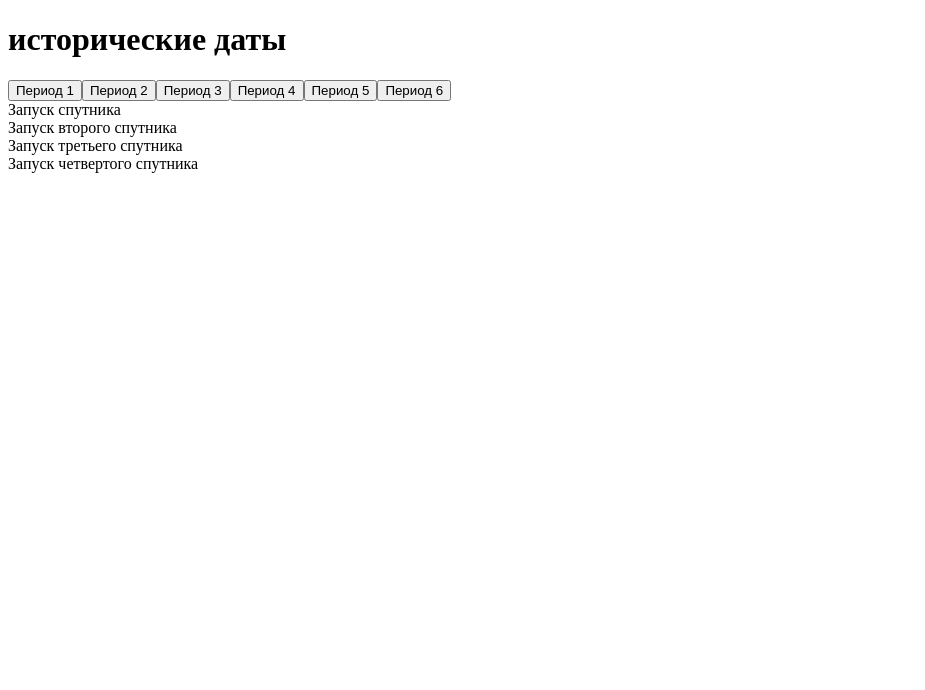
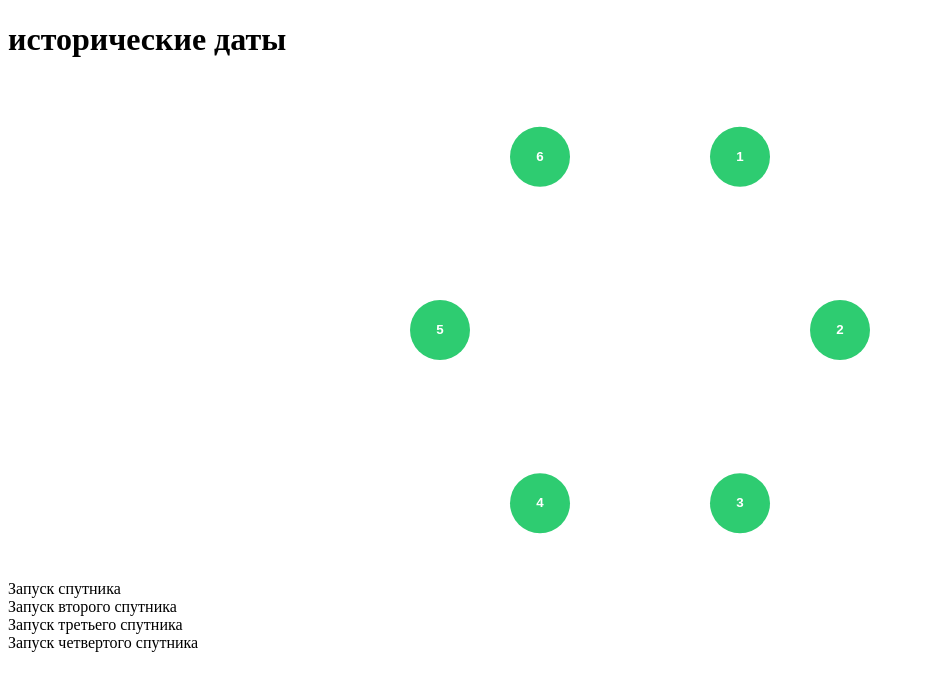
Before and after one commit to kanat0001/-historical-dates, a React app: page / in a window 1280 px wide. Shown: the top 690 px of the page, without its empty margins (0-925 px from the left). Built offline with nearby package versions, Linux system fonts and the light colour scheme.

Commit message:
базовый mvp

```diff
--- a/package.json
+++ b/package.json
@@ -15,7 +15,9 @@
   "devDependencies": {
     "@types/react": "^19.1.9",
     "@types/react-dom": "^19.1.7",
+    "css-loader": "^7.1.2",
     "html-webpack-plugin": "^5.6.3",
+    "style-loader": "^4.0.0",
     "ts-loader": "^9.5.2",
     "typescript": "^5.8.3",
     "webpack": "^5.101.0",
--- a/src/App.tsx
+++ b/src/App.tsx
@@ -1,75 +1,20 @@
 import React from 'react'
 import { useState } from 'react';
+import {cardsData, PeriodKey} from './data/cardsData'
+import Cards from './components/Cards'
+import CircleButton from './components/CircleButton';
 
-function App() {
-  const data = {
-    '1': [
-      {id: 1, text: 'Запуск спутника'},
-      {id: 2, text: 'Запуск второго спутника'},
-      {id: 3, text: 'Запуск третьего спутника'},
-      {id: 4, text: 'Запуск четвертого спутника'},
-    ],
-    '2':[
-      {id: 5, text: 'запуск пятого спутника'},
-      {id: 6, text: 'запуск шестого спутника'},
-      {id: 7, text: 'запуск седьмого спутника'},
-      {id: 8, text: 'запуск восьмого спутника'},
-    ],
-    '3': [
-      {id: 1, text: 'Запуск спутника'},
-      {id: 2, text: 'Запуск второго спутника'},
-      {id: 3, text: 'Запуск третьего спутника'},
-      {id: 4, text: 'Запуск четвертого спутника'},
-    ],
-    '4': [
-      {id: 1, text: 'Запуск спутника'},
-      {id: 2, text: 'Запуск второго спутника'},
-      {id: 3, text: 'Запуск третьего спутника'},
-      {id: 4, text: 'Запуск четвертого спутника'},
-    ],
-    '5': [
-      {id: 1, text: 'Запуск спутника'},
-      {id: 2, text: 'Запуск второго спутника'},
-      {id: 3, text: 'Запуск третьего спутника'},
-      {id: 4, text: 'Запуск четвертого спутника'},
-    ],
-    '6': [
-      {id: 1, text: 'Запуск спутника'},
-      {id: 2, text: 'Запуск второго спутника'},
-      {id: 3, text: 'Запуск третьего спутника'},
-      {id: 4, text: 'Запуск четвертого спутника'},
-    ] as const,
-  };
-  type PeriodKey = keyof typeof data;
-
+const App: React.FC = () => {
   const [historyButton, setHistoryButton] = useState<PeriodKey>('1')
-
-
-
-
-
-
-
-
+  console.log('Текущий период:', historyButton);
 
   return (
    <div>
     <h1>исторические даты</h1>
-    <div>
-      {Object.keys(data).map((key)=> (
-        <button
-        key={key}
-        onClick={()=> setHistoryButton(key as PeriodKey)}>
-          Период {key}
-        </button>
-      ))}
-    </div>
 
-    <div>
-      {data[historyButton].map((item) => (
-        <div key={item.id}>{item.text}</div>
-      ))}
-    </div>
+    <CircleButton onSelect={(key) => setHistoryButton(key as PeriodKey)}/>
+
+    <Cards period={historyButton}/>
    </div>
   )
 }
--- /dev/null
+++ b/src/components/Cards.tsx
@@ -0,0 +1,20 @@
+import React from 'react'
+import {cardsData, PeriodKey} from '../data/cardsData'
+
+type Props = {
+    period: PeriodKey
+}
+
+const Cards: React.FC<Props> = ({period}) =>{
+    const items = cardsData[period]
+
+    return(
+        <div>
+            {items.map((item)=> (
+                <div key={item.id}>{item.text}</div>
+            ))}
+        </div>
+    )
+}
+
+export default Cards
--- /dev/null
+++ b/src/components/CircleButton.css
@@ -0,0 +1,29 @@
+.circle-wrapper {
+  position: relative;
+  width: 500px;
+  height: 500px;
+  margin: 0 auto;
+}
+
+.circle {
+  position: relative;
+  width: 100%;
+  height: 100%;
+  transform-origin: center;
+}
+
+.circle-btn {
+  position: absolute;
+  top: 50%;
+  left: 50%;
+  width: 60px;
+  height: 60px;
+  margin: -30px;
+  border-radius: 50%;
+  border: none;
+  background-color: #2ecc71;
+  color: white;
+  font-weight: bold;
+  cursor: pointer;
+  transition: transform 0.5s ease;
+}
--- /dev/null
+++ b/src/components/CircleButton.tsx
@@ -0,0 +1,63 @@
+import React from "react";
+import { useState } from "react";
+import {cardsData} from '../data/cardsData'
+
+
+import './CircleButton.css'
+type Props ={
+    onSelect: (periodKey: string) => void;
+}
+
+const keys = Object.keys(cardsData)
+
+const CircleButton: React.FC<Props> = ({onSelect}) => {
+
+  const buttonCount = keys.length;
+  const radius = 200;
+  const [rotation, setRotation] = useState(0);
+
+  const handleClick = (index: number) => {
+    const anglePerButton = 360 / buttonCount;
+    const targetAngle = index * anglePerButton;
+    setRotation(-targetAngle)
+
+    const periodKey = keys[index]
+    onSelect(periodKey)
+    console.log('🔘 Выбранный ключ:', periodKey);
+
+  };
+  return (
+    <div className="circle-wrapper">
+      <div
+        className="circle"
+        style={{
+          transform: `rotate(${rotation}deg)`,
+          transition: 'transform 1s ease-in-out',
+        }}
+      >
+        {keys.map((key, i) => {
+          const angle = (360 / buttonCount) * i - 60;
+          const rad = (angle * Math.PI) / 180;
+          const x = Math.cos(rad) * radius;
+          const y = Math.sin(rad) * radius;
+
+          return (
+            <button
+              key={i}
+              className="circle-btn"
+              style={{
+                transform: `translate(${x}px, ${y}px) rotate(${-rotation}deg)`,
+              }}
+              onClick={() => handleClick(i)}
+            >
+              {key}
+            </button>
+          );
+        })}
+      </div>
+    </div>
+  );
+
+}
+
+export default CircleButton
--- /dev/null
+++ b/src/data/cardsData.ts
@@ -0,0 +1,40 @@
+export const cardsData = {
+    '1': [
+      {id: 1, text: 'Запуск спутника'},
+      {id: 2, text: 'Запуск второго спутника'},
+      {id: 3, text: 'Запуск третьего спутника'},
+      {id: 4, text: 'Запуск четвертого спутника'},
+    ],
+    '2':[
+      {id: 5, text: 'запуск пятого спутника'},
+      {id: 6, text: 'запуск шестого спутника'},
+      {id: 7, text: 'запуск седьмого спутника'},
+      {id: 8, text: 'запуск восьмого спутника'},
+    ],
+    '3': [
+      {id: 1, text: 'Канат'},
+      {id: 2, text: 'Запуск второго спутника'},
+      {id: 3, text: 'Запуск третьего спутника'},
+      {id: 4, text: 'Запуск четвертого спутника'},
+    ],
+    '4': [
+      {id: 1, text: 'Бечелов'},
+      {id: 2, text: 'Запуск второго спутника'},
+      {id: 3, text: 'Запуск третьего спутника'},
+      {id: 4, text: 'Запуск четвертого спутника'},
+    ],
+    '5': [
+      {id: 1, text: 'Нурланбекович'},
+      {id: 2, text: 'Запуск второго спутника'},
+      {id: 3, text: 'Запуск третьего спутника'},
+      {id: 4, text: 'Запуск четвертого спутника'},
+    ],
+    '6': [
+      {id: 1, text: 'Эсмеральда'},
+      {id: 2, text: 'Запуск второго спутника'},
+      {id: 3, text: 'Запуск третьего спутника'},
+      {id: 4, text: 'Запуск четвертого спутника'},
+    ] as const,
+  };
+
+export type PeriodKey = keyof typeof cardsData
--- a/webpack.config.js
+++ b/webpack.config.js
@@ -14,9 +14,13 @@ module.exports = {
   module: {
   rules: [
     {
-        test: /\.tsx?$/, // для всех ts и tsx файлов
+      test: /\.tsx?$/,
       use: 'ts-loader',
-        exclude: /node_modules/, // не трогать зависимости
+      exclude: /node_modules/,
+    },
+    {
+      test: /\.css$/,
+      use: ['style-loader', 'css-loader'],
     },
   ],
 },
```
Also changed, not shown: 1 other file (tests, documents, lock files or other folders). Lines whose indentation alone changed are shown as unchanged.
